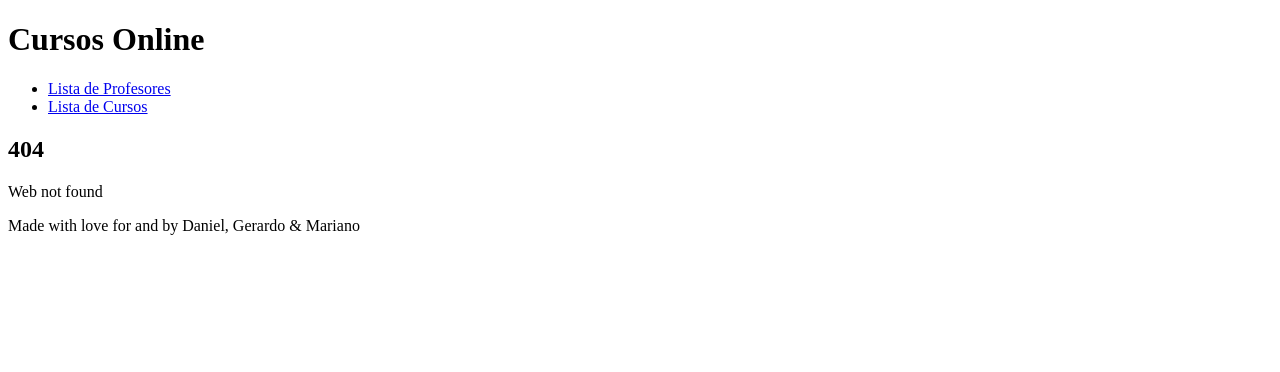
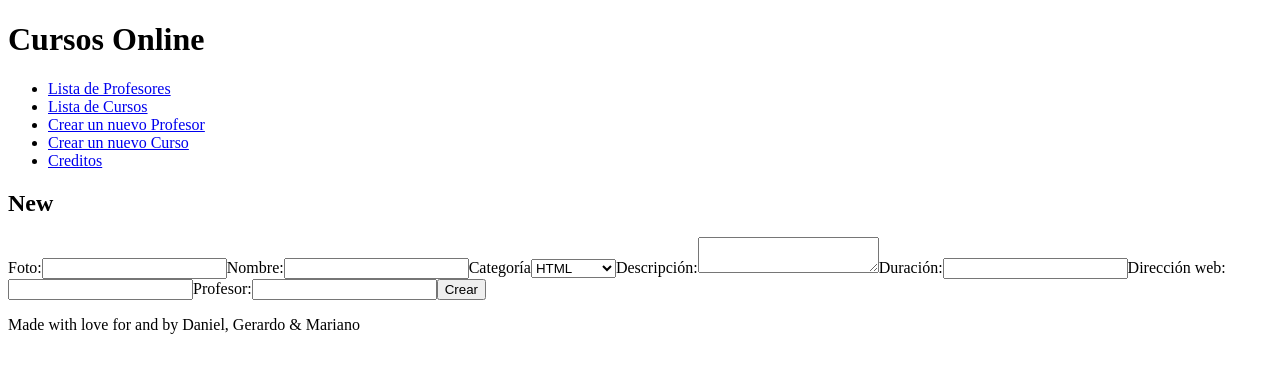
Before and after one commit to gerardoezequiel/MERN-Webcourses, a React (Create React App) app in the folder client/: page /crearcurso in a window 1280 px wide. Before the commit this address had no page. Shown: the top 372 px of the page. Built offline with nearby package versions, Linux system fonts and the light colour scheme.

Commit message:
Formularios

```diff
--- a/client/src/components/App.js
+++ b/client/src/components/App.js
@@ -10,6 +10,9 @@ import Home from '../pages/Home.js';
 import Teachers from '../pages/teacher.js';
 import Courses from '../pages/course.js';
 import ErrorPage from '../pages/Error.js';
+import FormCourse from '../pages/Formcourse.js';
+import FormTeacher from '../pages/Formteacher.js';
+import About from '../pages/About.js';
 
 function App() {
   return (
@@ -20,7 +23,10 @@ function App() {
           <Switch>
             <Route exact path="/" component={Home} />
             <Route path="/profesor" component={Teachers} />
+            <Route path="/crearcurso" component={FormCourse} />
+            <Route path="/crearprofesor" component={FormTeacher} />
             <Route path="/curso" component={Courses} />
+            <Route path="/about" component={About} />
             <Route path="/*" component={ErrorPage} />
           </Switch>
           <Footer />
--- a/client/src/components/Header.js
+++ b/client/src/components/Header.js
@@ -13,6 +13,15 @@ const Header = () => {
           <li>
             <Link to="/curso">Lista de Cursos</Link>
           </li>
+          <li>
+            <Link to="/crearprofesor">Crear un nuevo Profesor</Link>
+          </li>
+          <li>
+            <Link to="/crearcurso">Crear un nuevo Curso</Link>
+          </li>
+          <li>
+            <Link to="/about">Creditos</Link>
+          </li>
         </ul>
       </nav>
     </header>
--- /dev/null
+++ b/client/src/pages/About.js
@@ -0,0 +1,11 @@
+import React from 'react';
+
+const About = () => {
+  return (
+    <h1>
+      Página web creada por Daniel Pareja, Gerardo Ezequiel y Mariano Cuesta
+    </h1>
+  );
+};
+
+export default About;
--- /dev/null
+++ b/client/src/pages/Formcourse.js
@@ -0,0 +1,33 @@
+import React from 'react';
+
+const FormCourse = () => {
+  return (
+    <main>
+      <h2>New</h2>
+
+      <form>
+        <label>Foto:</label>
+        <input type="text" name="title" id="title" />
+        <label>Nombre:</label>
+        <input type="text" name="title" id="title" />
+        <label>Categoría</label>
+        <select name="select">
+          <option value="1">HTML</option>
+          <option value="2">CSS</option>
+          <option value="3">JavaScript</option>
+        </select>
+        <label>Descripción:</label>
+        <textarea name="artist" id="artist"></textarea>
+        <label>Duración:</label>
+        <input type="text" name="title" id="title" />
+        <label>Dirección web:</label>
+        <input type="text" name="title" id="title" />
+        <label>Profesor:</label>
+        <input type="text" name="title" id="title" />
+        <button type="submit">Crear</button>
+      </form>
+    </main>
+  );
+};
+
+export default FormCourse;
--- /dev/null
+++ b/client/src/pages/Formteacher.js
@@ -0,0 +1,25 @@
+import React from 'react';
+
+const FormTeacher = () => {
+  return (
+    <main>
+      <h2>New</h2>
+
+      <form>
+        <label>Nombre:</label>
+        <input type="text" name="title" id="title" />
+        <label>Github:</label>
+        <input type="text" name="artist" id="artist" />
+        <label>Email:</label>
+        <input type="text" name="title" id="title" />
+        <label>Empresa:</label>
+        <input type="text" name="title" id="title" />
+        <label>Descripción:</label>
+        <textarea name="title" id="title"></textarea>
+        <button type="submit">Crear</button>
+      </form>
+    </main>
+  );
+};
+
+export default FormTeacher;
```
Also changed, not shown: 1 other file (tests, documents, lock files or other folders). Lines whose indentation alone changed are shown as unchanged.
